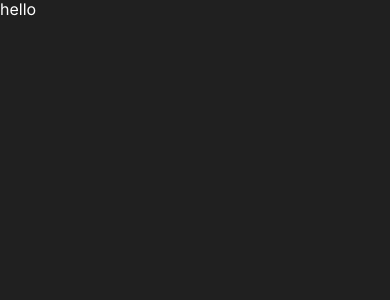
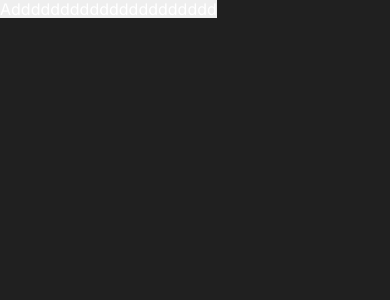
Before and after one commit to ArtyemSavchenko/movies-explorer-ts-redux, a React (Create React App) app: page / in a window 390 px wide. Shown: the top 300 px of the page. Built offline with nearby package versions, Linux system fonts and the light colour scheme.

Commit message:
feat: Добавил компонент уведомлений

```diff
--- a/src/App.tsx
+++ b/src/App.tsx
@@ -1,11 +1,24 @@
+import { FC } from 'react';
+
 import './App.css';
+import { usePushNotification } from './components/shared/Notifications/NotificationsProvider';
+import { NOTIFICATION_TYPE } from './components/shared/Notifications/types/notification';
 
-function App() {
+const App: FC = () => {
+  const pushNotification = usePushNotification();
+
+  const addNotification = () => {
+    pushNotification({
+      type: NOTIFICATION_TYPE.success,
+      heading: 'hello',
+    })
+  }
+
   return (
-    <div className="App">
-      hello
+    <div>
+      <button onClick={addNotification}>Addddddddddddddddddddd</button>
     </div>
   );
-}
+};
 
 export default App;
--- /dev/null
+++ b/src/components/shared/Notifications/Notification.tsx
@@ -0,0 +1,64 @@
+import { FC, useCallback, useEffect, useState } from 'react';
+
+import { INotificationElement, NOTIFICATION_TYPE } from './types/notification';
+
+import styles from './Notification.module.css';
+
+export interface INotificationProps extends INotificationElement {
+  onClose: (id: number) => void;
+}
+
+const Notification: FC<INotificationProps> = ({
+  id,
+  type,
+  heading,
+  text,
+  onClose,
+  delayClose,
+}) => {
+  const [state, setState] = useState<string>('');
+
+  const closeNotification = useCallback(() => {
+    setState('close');
+    setTimeout(() => {
+      onClose(id);
+    }, 1500);
+  }, [id, onClose]);
+
+  useEffect(() => {
+    if (delayClose && delayClose > 0) {
+
+      setTimeout(() => {
+        closeNotification();
+      }, delayClose);
+    }
+  }, [delayClose, closeNotification]);
+
+  return (
+    <div
+      className={`${styles.notification} ${
+        type === NOTIFICATION_TYPE.success
+          ? styles.notification_type_success
+          : ''
+      }${
+        type === NOTIFICATION_TYPE.error ? styles.notification_type_error : ''
+      } ${state === 'open' ? styles.notification_state_open : ''}${
+        state === 'close' ? styles.notification_state_close : ''
+      }
+      `}
+    >
+      <div>
+        <p className={styles.notification__heading}>{heading}</p>
+        <p className={styles.notification__text}>{text}</p>
+      </div>
+      <button
+        type="button"
+        className={styles.notification__btnClose}
+        onClick={closeNotification}
+        aria-label="Закрыть уведомление."
+      />
+    </div>
+  );
+};
+
+export default Notification;
--- /dev/null
+++ b/src/components/shared/Notifications/Notifications.module.css
@@ -0,0 +1,13 @@
+.notifications {
+  z-index: 10;
+  position: fixed;
+  top: 0;
+  left: 50%;
+  transform: translateX(-50%);
+  display: flex;
+  flex-direction: column;
+  align-items: stretch;
+  box-sizing: border-box;
+  padding: 10px;
+  width: clamp(300px, 100%, 400px);
+}
--- /dev/null
+++ b/src/components/shared/Notifications/Notifications.tsx
@@ -0,0 +1,35 @@
+import { FC } from 'react';
+import { createPortal } from 'react-dom';
+
+import Notification from './Notification';
+
+import { INotificationElement } from './types/notification';
+
+import styles from './Notifications.module.css';
+
+interface INotificationsProps {
+  notifications: INotificationElement[],
+  /**Функция, которая фильтрует массив уведомлений от уведомления с заданным id */
+  closeNotification: (id: number) => void,
+  delayClose?: number,
+}
+
+export const Notifications: FC<INotificationsProps> = ({
+  notifications,
+  closeNotification,
+  delayClose = 5000,
+}) => {
+  return createPortal(
+    <div className={styles.notifications}>
+      {notifications.map((item) => (
+        <Notification
+          {...item}
+          key={item.id}
+          onClose={closeNotification}
+          delayClose={(item.delayClose && item.delayClose >= 0)  ? item.delayClose : delayClose}
+        />
+      ))}
+    </div>,
+    document.body
+  );
+};
--- /dev/null
+++ b/src/components/shared/Notifications/NotificationsProvider.tsx
@@ -0,0 +1,72 @@
+import {
+  createContext,
+  FC,
+  ReactNode,
+  useCallback,
+  useContext,
+  useState,
+} from 'react';
+import { Notifications } from './Notifications';
+import { INotification, INotificationElement } from './types/notification';
+import { generateId } from './utils/generateId';
+
+type INotificationsContext = (
+  notification: INotification,
+  delayClose?: number
+) => number;
+
+const NotificationsContext = createContext<INotificationsContext>(() => 0);
+
+interface INotificationsProvider {
+  delayClose?: number;
+  children: ReactNode;
+}
+
+const NotificationsProvider: FC<INotificationsProvider> = ({
+  delayClose,
+  children,
+}) => {
+  const [notifications, setNotifications] = useState<INotificationElement[]>(
+    []
+  );
+
+  const pushNotification = useCallback<INotificationsContext>(
+    (notification, delayClose) => {
+      const newId = generateId();
+      const newNotification: INotificationElement = {
+        ...notification,
+        id: newId,
+      };
+
+      if (delayClose && delayClose >= 0) {
+        newNotification.delayClose = delayClose;
+      }
+
+      setNotifications((notifications) => [newNotification, ...notifications]);
+
+      return newId;
+    },
+    []
+  );
+
+  const closeNotification = useCallback((id: number): void => {
+    setNotifications((notifications) =>
+      notifications.filter((notification) => notification.id !== id)
+    );
+  }, []);
+
+  return (
+    <NotificationsContext.Provider value={pushNotification}>
+      <Notifications
+        notifications={notifications}
+        closeNotification={closeNotification}
+        delayClose={delayClose}
+      />
+      {children}
+    </NotificationsContext.Provider>
+  );
+};
+
+export const usePushNotification = () => useContext(NotificationsContext);
+
+export default NotificationsProvider;
--- /dev/null
+++ b/src/components/shared/Notifications/types/notification.ts
@@ -0,0 +1,15 @@
+export enum NOTIFICATION_TYPE {
+  success = 'success',
+  error = 'error',
+}
+
+export interface INotification {
+  type: NOTIFICATION_TYPE,
+  heading? : string,
+  text?: string,
+}
+
+export interface INotificationElement extends INotification {
+  id: number,
+  delayClose?: number,
+}
--- /dev/null
+++ b/src/components/shared/Notifications/utils/generateId.ts
@@ -0,0 +1,5 @@
+let actualId = 0;
+
+export const generateId = (): number => {
+  return actualId++;
+};
--- a/src/index.tsx
+++ b/src/index.tsx
@@ -1,7 +1,9 @@
 import { StrictMode } from 'react';
 import { createRoot } from 'react-dom/client';
+import { RouterProvider } from 'react-router-dom';
 
-import App from './App';
+import { router } from './routes/routes';
+import NotificationsProvider from './components/shared/Notifications/NotificationsProvider';
 
 import './index.css';
 
@@ -10,6 +12,8 @@ const root = createRoot(container);
 
 root.render(
   <StrictMode>
-      <App />
+    <NotificationsProvider delayClose={3000}>
+      <RouterProvider router={router} />
+    </NotificationsProvider>
   </StrictMode>
 );
--- /dev/null
+++ b/src/routes/routes.tsx
@@ -0,0 +1,23 @@
+import { lazy } from 'react';
+import { createBrowserRouter, RouteObject } from 'react-router-dom';
+
+import App from '../App';
+// import ProtectedAuthRoute from '../components/ProtectedAuthRoute/ProtectedAuthRoute';
+// import ProtectedNotAuthRoute from '../components/ProtectedNotAuthRoute/ProtectedNotAuthRoute';
+
+// const Landing = lazy(() => import('../components/pages/Landing/Landing'));
+// const NotFound = lazy(() => import('../components/pages/NotFound/NotFound'));
+// const Register = lazy(() => import('../components/pages/Register/Register'));
+// const Profile = lazy(() => import('../components/pages/Profile/Profile'));
+// const Login = lazy(() => import('../components/pages/Login/Login'));
+// const Movies = lazy(() => import('../components/pages/Movies/Movies'));
+// const SavedMovies = lazy(() =>
+//   import('../components/pages/SavedMovies/SavedMovies')
+// );
+
+export const router = createBrowserRouter([
+  {
+    path: '/',
+    element: <App />,
+  },
+]);
```
Also changed, not shown: src/components/shared/Notifications/Notification.module.css (added, +96 -0 lines).
